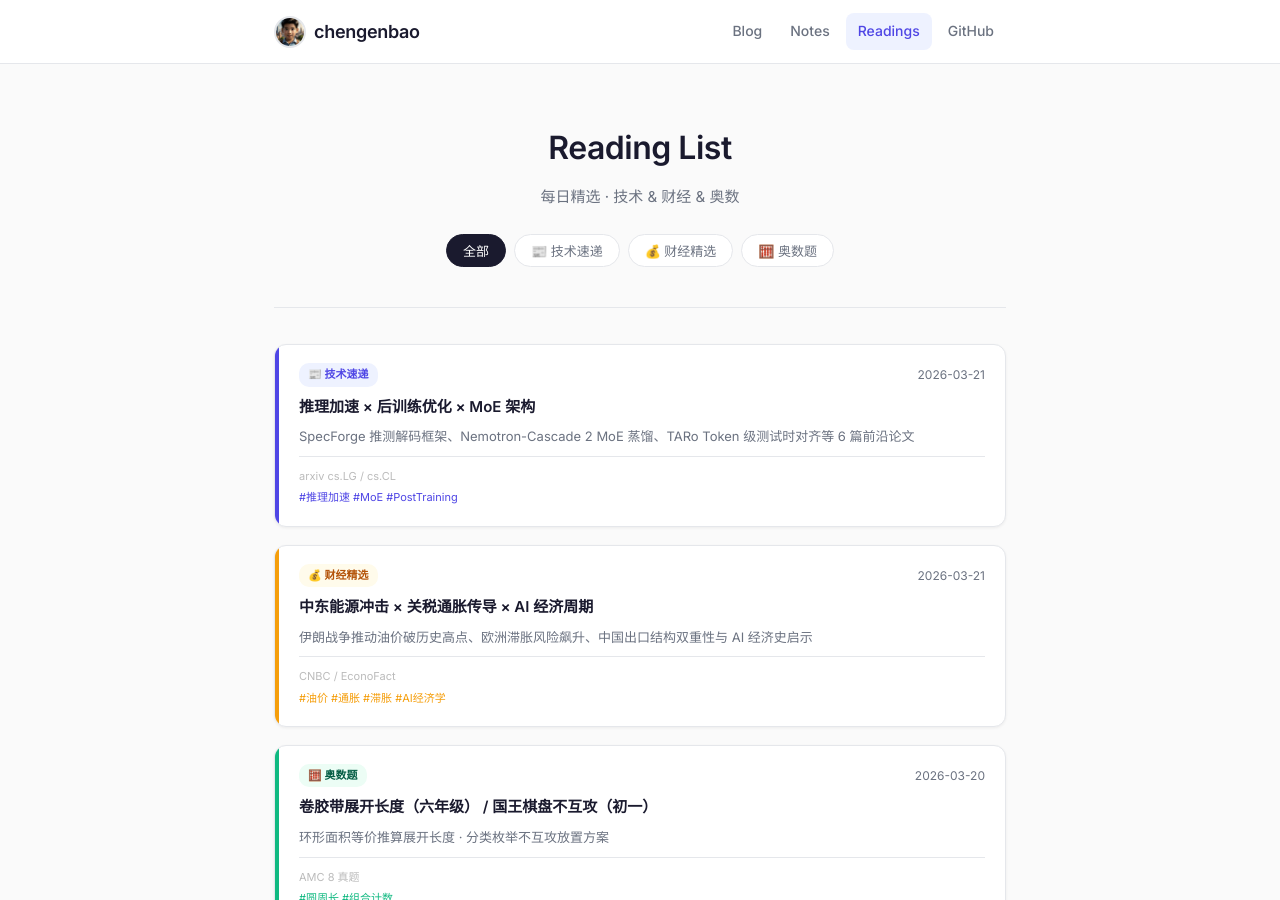
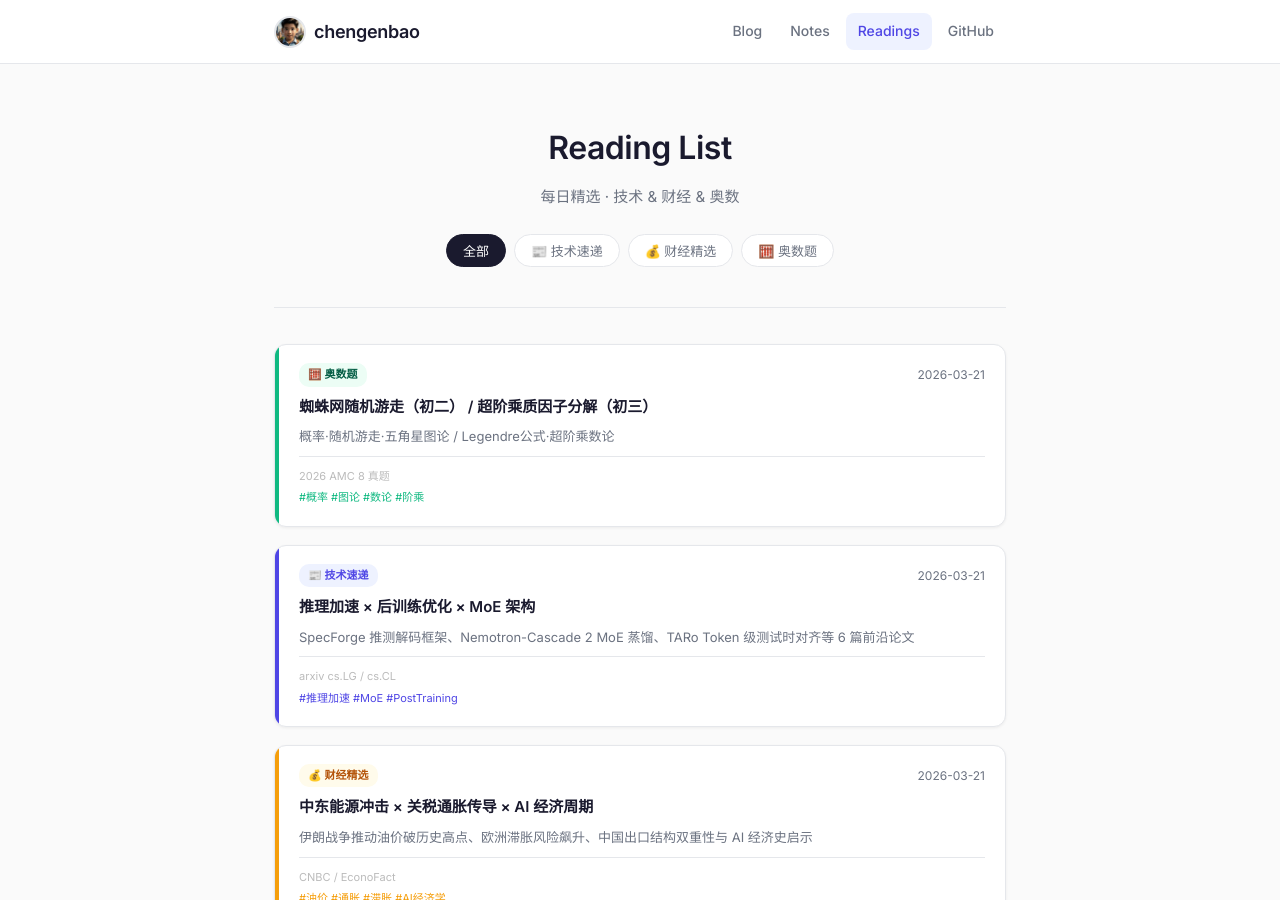
Before and after one commit to chengenbao/chengenbao.github.io, a Jekyll site: the page built from reading-list/index.md, in a window 1280 px wide and 900 px high. Built offline with Jekyll 4.4.1, drawn with Linux system fonts in a browser that asks for light colours.

Commit message:
add math card 2026-03-21

```diff
--- a/reading-list/index.md
+++ b/reading-list/index.md
@@ -18,6 +18,21 @@ permalink: /reading-list/
   </div>
 
   <div class="rl-grid">
+<a class="rl-card math" href="/reading-list/2026-03-21-math/">
+  <div class="rl-accent"></div>
+  <div class="rl-body">
+    <div class="rl-top">
+      <span class="rl-badge math">🧮 奥数题</span>
+      <time>2026-03-21</time>
+    </div>
+    <h2>蜘蛛网随机游走（初二） / 超阶乘质因子分解（初三）</h2>
+    <p>概率·随机游走·五角星图论 / Legendre公式·超阶乘数论</p>
+    <div class="rl-meta">
+      <span class="rl-source">2026 AMC 8 真题</span>
+      <span class="rl-tags">#概率 #图论 #数论 #阶乘</span>
+    </div>
+  </div>
+</a>
 <a class="rl-card tech" href="/reading-list/2026-03-21-tech-daily/">
   <div class="rl-accent"></div>
   <div class="rl-body">
```
